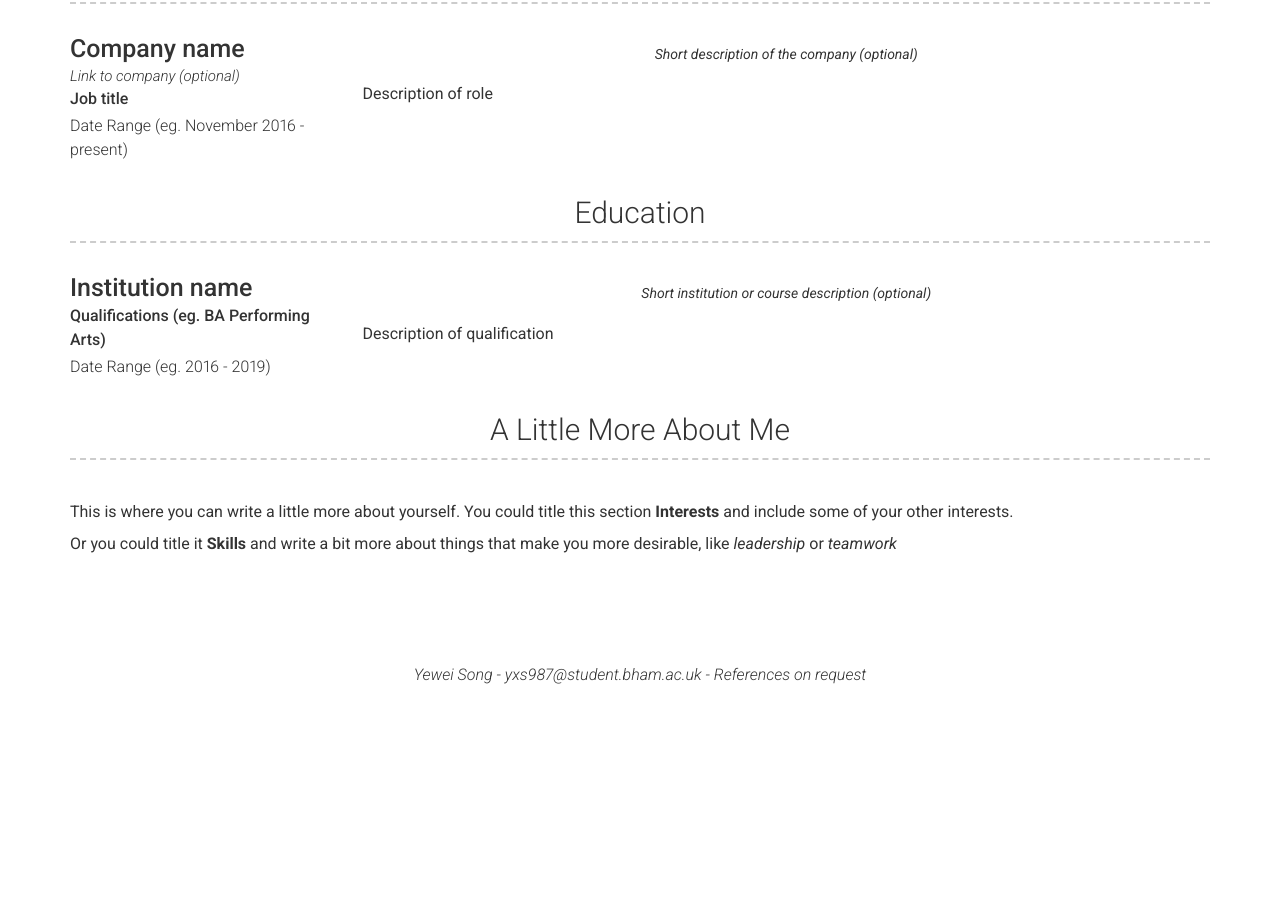
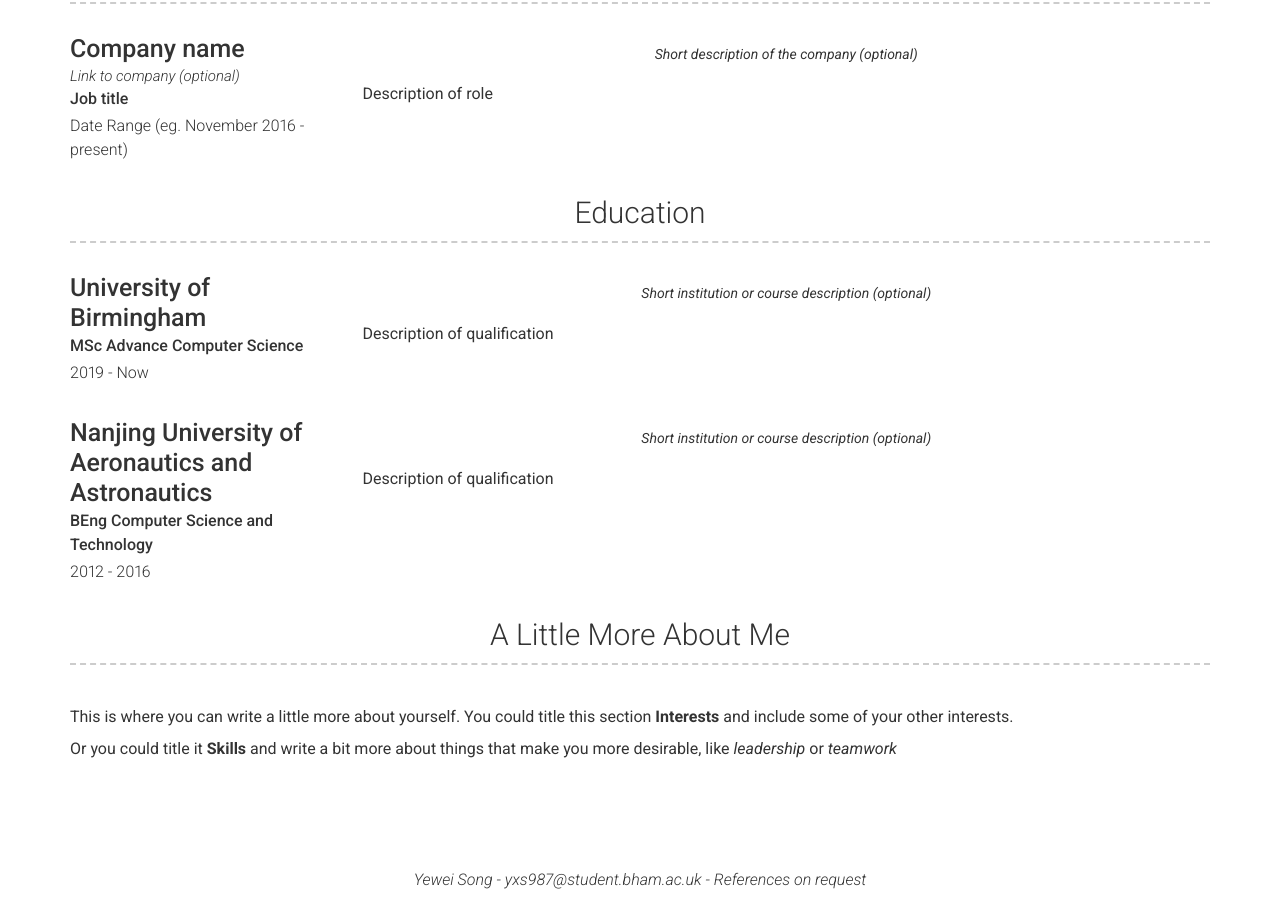
Before and after one commit to Etamin/Etamin.github.io, a Jekyll site: the page built from index.md, in a window 1280 px wide and 900 px high, scrolled down 892 px. Built offline with Jekyll 4.4.1, drawn with Linux system fonts in a browser that asks for light colours; nearby versions of some CDN libraries; before the commit the page ends 1587 px from its top, so only the background shows below that.

Commit message:
Update education.yml

```diff
--- a/_data/education.yml
+++ b/_data/education.yml
@@ -1,9 +1,17 @@
 # Education Template
 - layout: left
-  name: Institution name
-  dates: Date Range (eg. 2016 - 2019)
-  qualification: Qualifications (eg. BA Performing Arts)
+  name: University of Birmingham
+  dates: 2019 - Now
+  qualification: MSc Advance Computer Science
   quote: >
     Short institution or course description (optional)
   description: | # this will include new lines to allow paragraphs
     Description of qualification
+- layout: left
+  name: Nanjing University of Aeronautics and Astronautics
+  dates: 2012 - 2016
+  qualification: BEng Computer Science and Technology
+  quote: >
+    Short institution or course description (optional)
+  description: | # this will include new lines to allow paragraphs
+    Description of qualification
```
